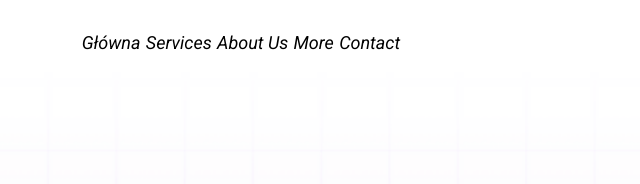
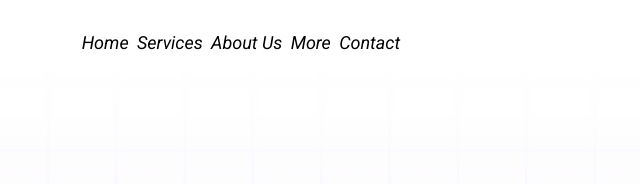
Before and after one commit to Ktos17/Smm, a plain HTML site: page index.html in a window 1280 px wide. Shown: the top 184 px of the page, 429-1069 px from the left. Drawn offline with nearby package versions, Linux system fonts and the light colour scheme.

Commit message:
Update index.html

```diff
--- a/index.html
+++ b/index.html
@@ -40,7 +40,7 @@
         <div class="top-fixed">
             <p class="swifto">Swifto</p>
             <div class="buttons-container">
-                <p class="glowna">Główna</p>
+                <p class="glowna">Home</p>
                 <p class="uslugi">Services</p>
                 <p class="o-nas">About Us</p>
                 <p class="referencje">More</p>
```
